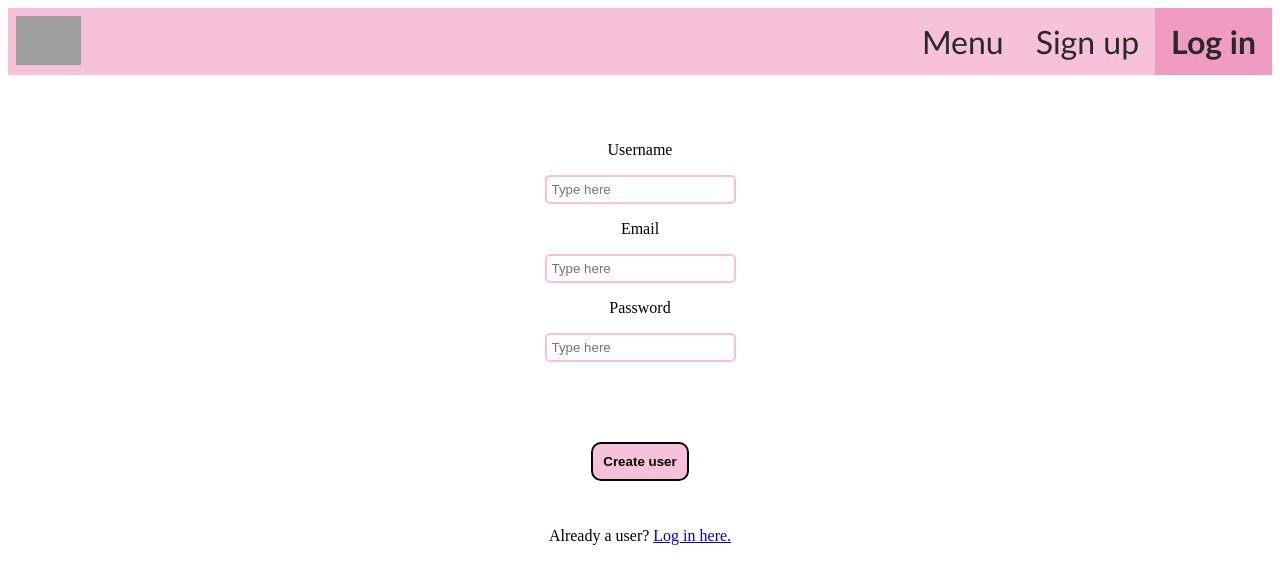
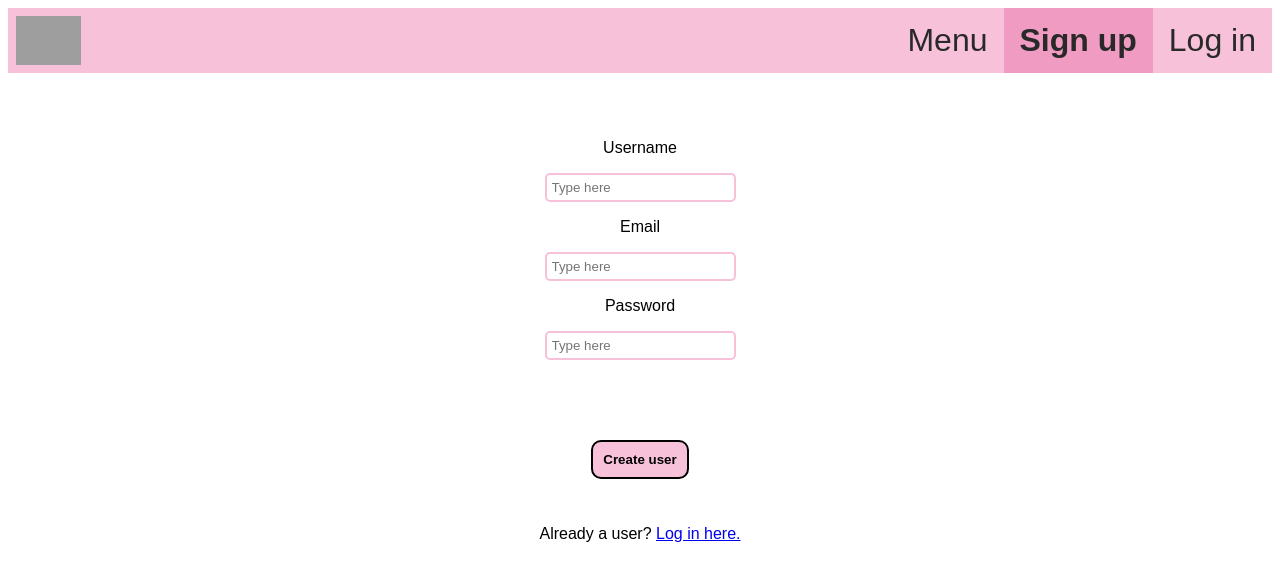
Before and after one commit to Taarn1/joe, a website: page client/pages/signup.html in a window 1280 px wide. Drawn offline with nearby package versions, Linux system fonts and the light colour scheme; files that its build step writes are made by us from their sources; grey boxes are pictures that could not be loaded; files whose address does not match are found by name.

Commit message:
node_module

```diff
--- a/client/pages/signup.html
+++ b/client/pages/signup.html
@@ -14,10 +14,10 @@
           alt="Logo"
         />
       </li>
-      <li style="float: right" class="active">
+      <li style="float: right">
         <a href="http://localhost:3000/">Log in</a>
       </li>
-      <li style="float: right">
+      <li style="float: right" class="active">
         <a href="http://localhost:3000/signup">Sign up</a>
       </li>
       <li style="float: right">
--- a/client/styles/global.css
+++ b/client/styles/global.css
@@ -1,11 +1,15 @@
 ul {
-  font-family: Calibri;
+  font-family: Condensed, Arial, sans-serif;
   list-style-type: none;
   margin: 0;
   padding: 0;
   overflow: hidden;
   background-color: #f7c1d9;
   font-size: 2em;
+}
+
+p {
+  font-family: Condensed, Arial, sans-serif;
 }
 
 li {
@@ -54,6 +58,10 @@ li a:hover {
   margin: 30px;
 }
 
+.center button:hover {
+  background-color: #f09bc1;
+}
+
 .messages {
   background-color: white;
   overflow: hidden;
```
